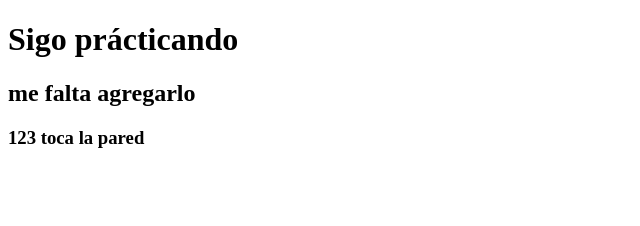
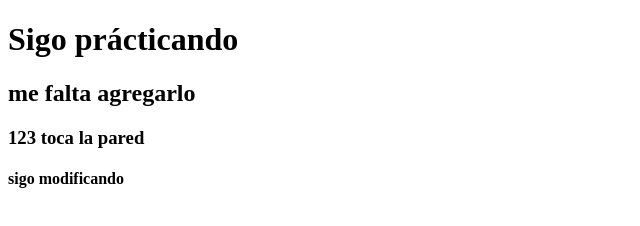
Before and after one commit to miridelaluz/pr-ctica-1, a plain HTML site: page index.html in a window 1280 px wide. Shown: the whole page, without its empty margins (0-640 px from the left). Drawn offline with Linux system fonts and the light colour scheme.

Commit message:
se agregaron cosas

```diff
--- a/index.html
+++ b/index.html
@@ -10,5 +10,6 @@
     <h1>Sigo prácticando</h1>
     <h2>me falta agregarlo</h2>
     <h3>123 toca la pared</h3>
+    <h4>sigo modificando</h4>
 </body>
 </html>
```
